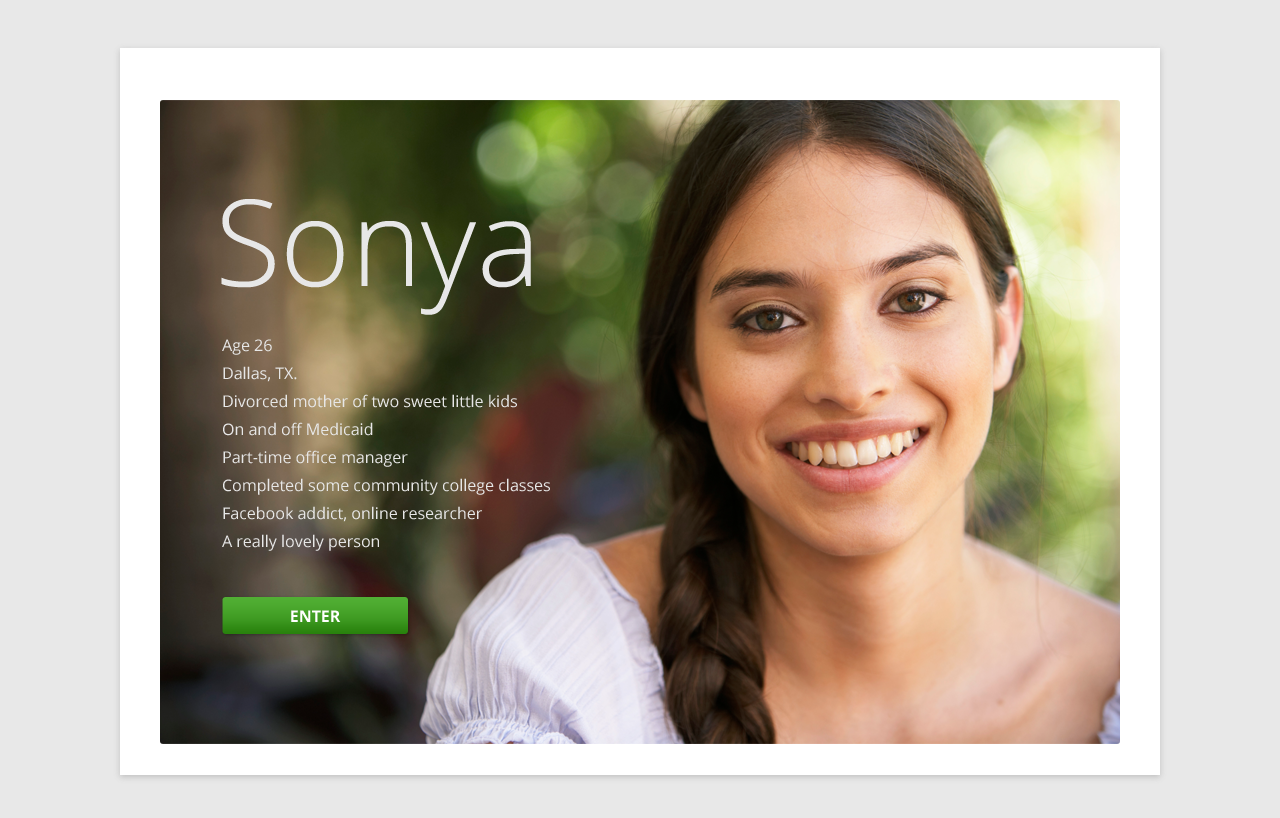
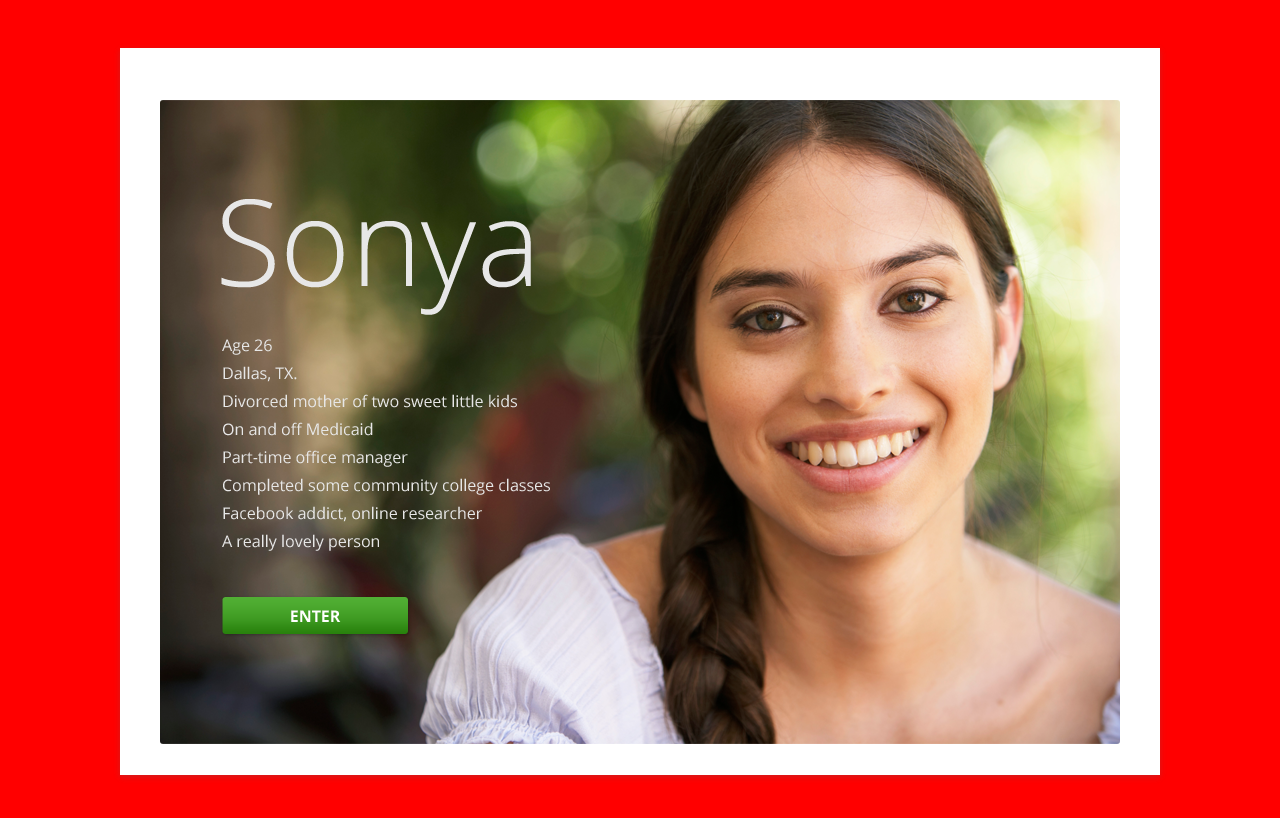
Before and after one commit to aquilentdev/SCMTest_OneRepo, a Jekyll site: the page built from index.html, in a window 1280 px wide. Shown: the top 818 px of the page. Built offline with Jekyll 4.4.1, drawn with Linux system fonts in a browser that asks for light colours; Markdown is read by kramdown in place of the engine named in the settings; the list of posts is cut into pages by our own code.

Commit message:
Change background color

```diff
--- a/css/style.css
+++ b/css/style.css
@@ -44,7 +44,7 @@ html, body, div, span, applet, object, iframe, h1, h2, h3, h4, h5, h6, p, blockq
 	font-size: 100%;
 	vertical-align: baseline;
 }
-body {
+body { background: red !important;
 	line-height: 1;
 }
 ol,
```
